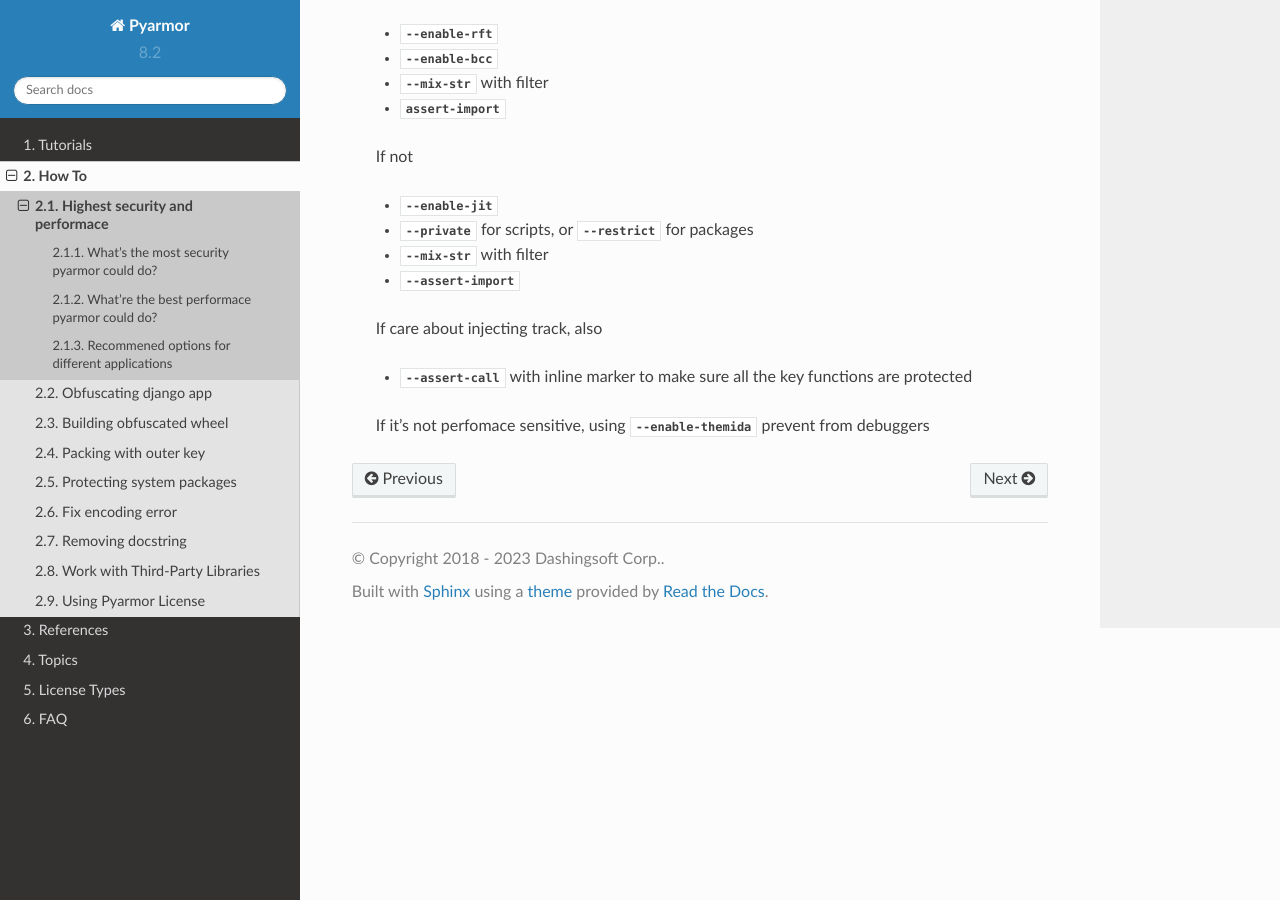
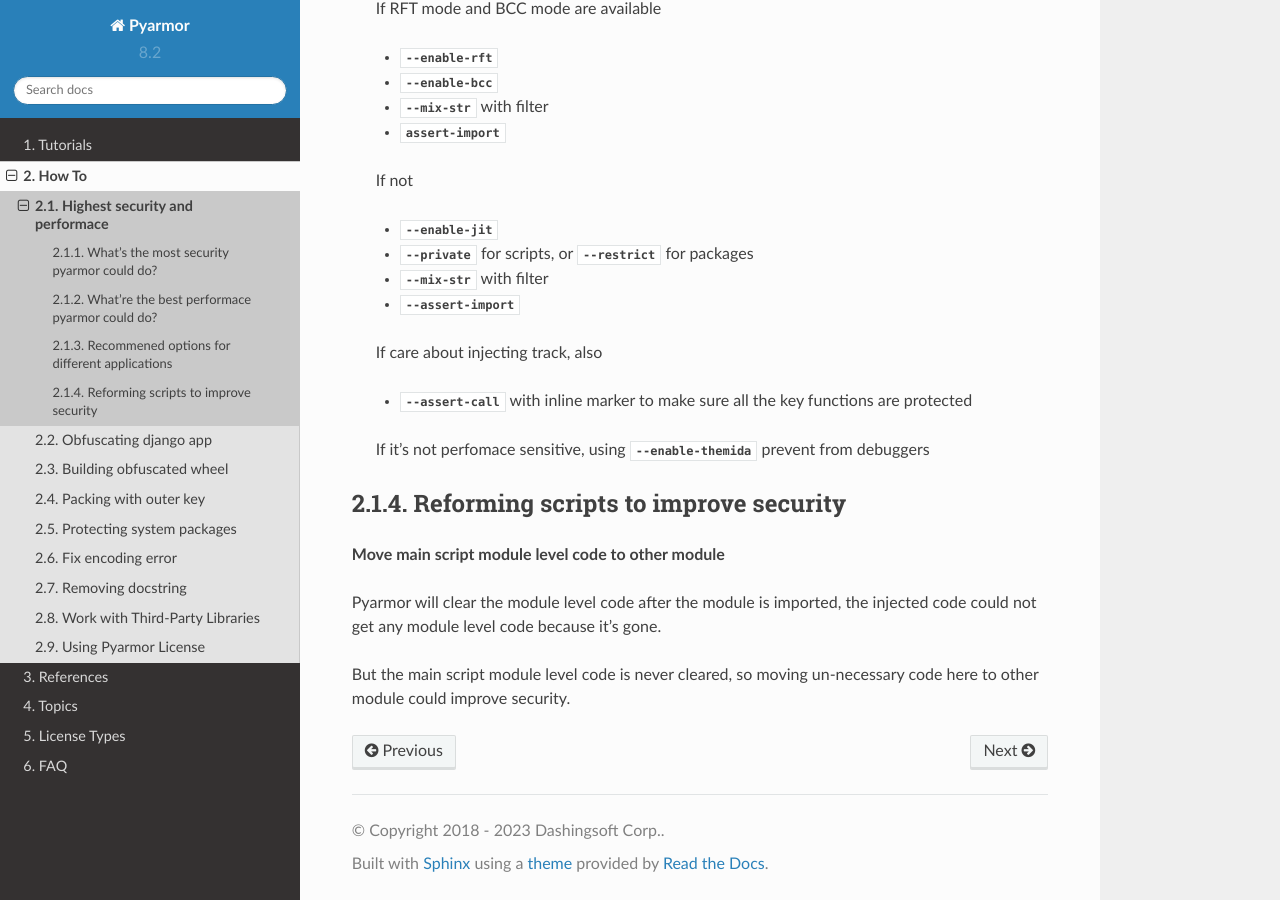
Before and after one commit to dashingsoft/pyarmor, a Sphinx documentation site: the page built from docs/how-to/security.rst, in a window 1280 px wide and 900 px high, scrolled down 1923 px. Built offline with Sphinx 7.4.7 and the Read the Docs theme 2.0.0, drawn with Linux system fonts in a browser that asks for light colours; some of the changed text lies outside the part shown.

Commit message:
Doc reforming code to improve security

```diff
--- a/docs/how-to/security.rst
+++ b/docs/how-to/security.rst
@@ -95,4 +95,13 @@
 
    If it's not perfomace sensitive, using :option:`--enable-themida` prevent from debuggers
 
+Reforming scripts to improve security
+=====================================
+
+**Move main script module level code to other module**
+
+Pyarmor will clear the module level code after the module is imported, the injected code could not get any module level code because it's gone.
+
+But the main script module level code is never cleared, so moving un-necessary code here to other module could improve security.
+
 .. include:: ../_common_definitions.txt
```
